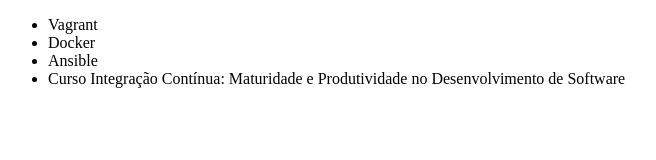
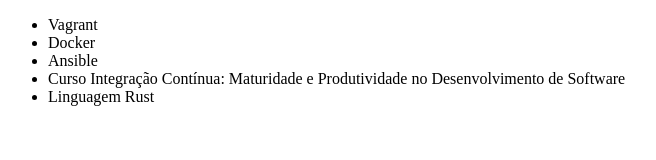
Before and after one commit to haskerzin/alura-git, a plain HTML site: page index.html in a window 1280 px wide. Shown: the whole page, without its empty margins (0-656 px from the left). Drawn offline with Linux system fonts and the light colour scheme.

Commit message:
Adicionando curso de Rust

```diff
--- a/index.html
+++ b/index.html
@@ -10,6 +10,7 @@
         <li>Docker</li>
         <li>Ansible</li>
         <li>Curso Integração Contínua: Maturidade e Produtividade no Desenvolvimento de Software</li>
+	<li>Linguagem Rust</li>
     </ul>
 </body>
 </html>
```
